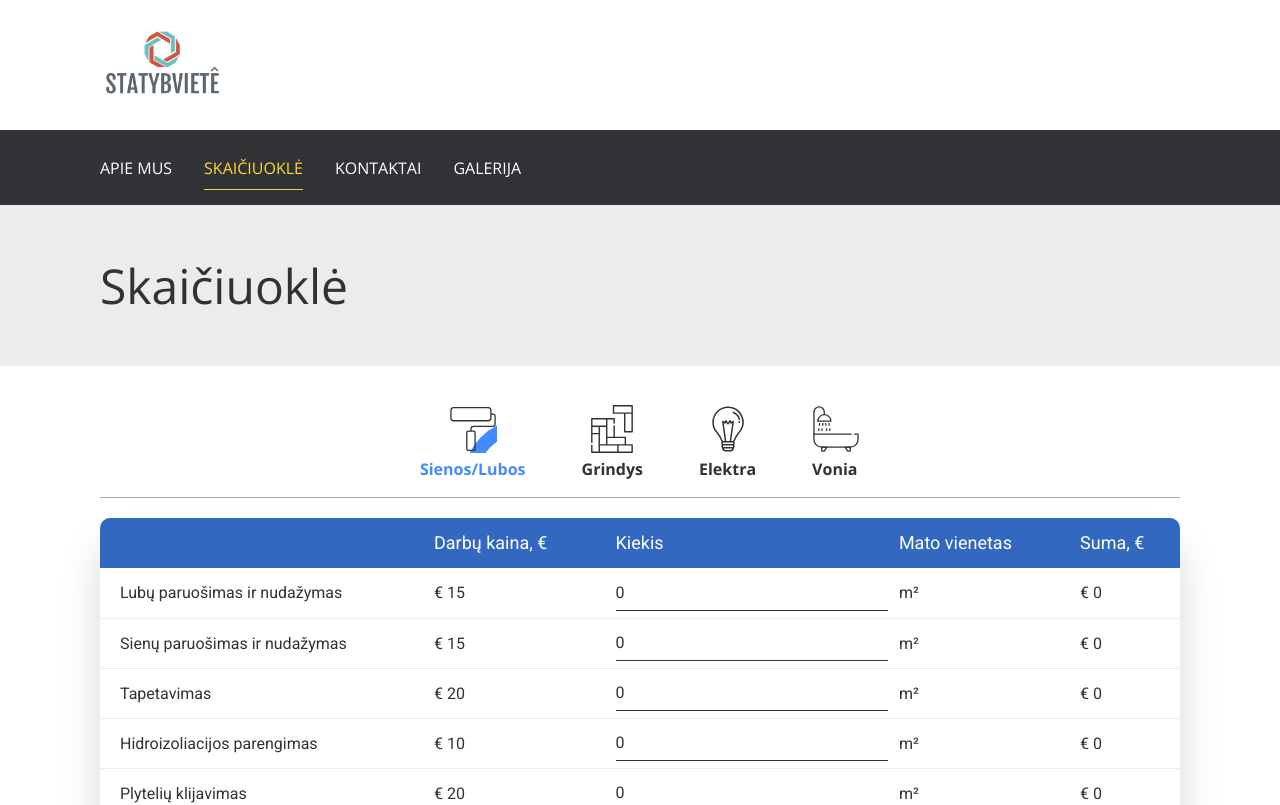
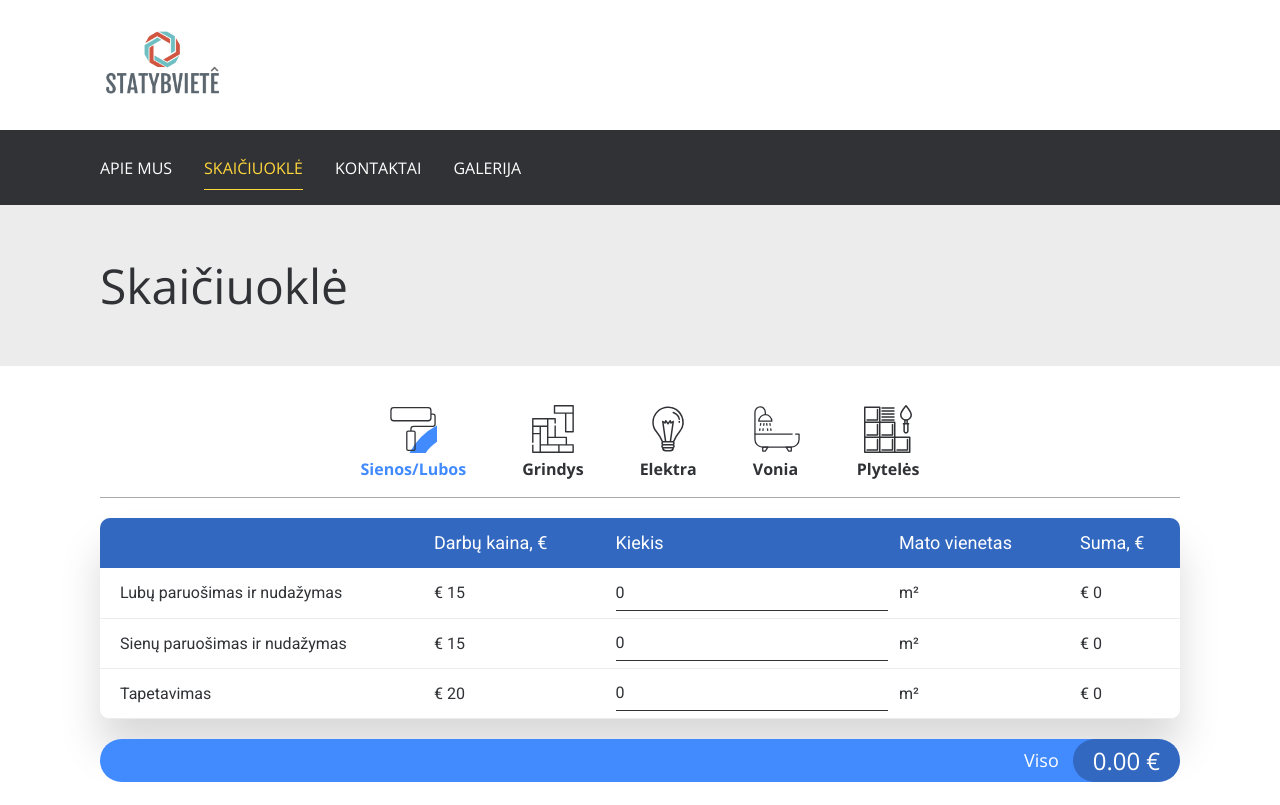
Before and after one commit to rokasandreikenas/Statybviete, a React (Create React App) app: page /skaiciuokle in a window 1280 px wide. Shown: the top 805 px of the page. Built offline with nearby package versions, Linux system fonts and the light colour scheme.

Commit message:
add tiles category

```diff
--- a/src/components/EstimateCalculator/EstimateCalculator.js
+++ b/src/components/EstimateCalculator/EstimateCalculator.js
@@ -7,6 +7,7 @@ import Electricity from "../../static/Electricity";
 import Flooring from "../../static/Flooring";
 import Walls from "../../static/Walls";
 import Bathroom from "../../static/Bathroom";
+import Tiles from "../../static/Tiles";
 import "./EstimateCalculator.scss";
 import EstimateTable from "./EstimateTable/EstimateTable";
 import TotalSumContainer from "../TotalSumContainer";
@@ -16,13 +17,43 @@ const EstimateCalculator = () => {
   const [flooringQuantity, setFlooringQuantity] = useState({});
   const [wallsQuantity, setWallsQuantity] = useState({});
   const [bathroomQuantity, setBathroomQuantity] = useState({});
+  const [tilesQuantity, setTilesQuantity] = useState({});
 
   useEffect(() => {
     setElectricityQuantity(createObjectOfInputs(Electricity));
     setFlooringQuantity(createObjectOfInputs(Flooring));
     setWallsQuantity(createObjectOfInputs(Walls));
     setBathroomQuantity(createObjectOfInputs(Bathroom));
+    setTilesQuantity(createObjectOfInputs(Tiles));
   }, []);
+
+  const tabPanel = [
+    {
+      list: Walls,
+      inputs: wallsQuantity,
+      inputHandler: setWallsQuantity,
+    },
+    {
+      list: Flooring,
+      inputs: flooringQuantity,
+      inputHandler: setFlooringQuantity,
+    },
+    {
+      list: Electricity,
+      inputs: electricityQuantity,
+      inputHandler: setElectricityQuantity,
+    },
+    {
+      list: Bathroom,
+      inputs: bathroomQuantity,
+      inputHandler: setBathroomQuantity,
+    },
+    {
+      list: Tiles,
+      inputs: tilesQuantity,
+      inputHandler: setTilesQuantity,
+    },
+  ];
 
   const createObjectOfInputs = (speciality) => {
     let objects = {};
@@ -53,12 +84,14 @@ const EstimateCalculator = () => {
   const flooringSum = specialityTotalSum(flooringQuantity, Flooring);
   const wallsSum = specialityTotalSum(wallsQuantity, Walls);
   const bathroomSum = specialityTotalSum(bathroomQuantity, Bathroom);
+  const tilesSum = specialityTotalSum(tilesQuantity, Tiles);
 
   const allSpecialitieSums = [
     electricitySum,
     flooringSum,
     wallsSum,
     bathroomSum,
+    tilesSum,
   ];
   const totalSum = () => allSpecialitieSums.reduce((a, b) => a + b, 0);
 
@@ -70,8 +103,7 @@ const EstimateCalculator = () => {
     <div className="container">
       <Tabs>
         <TabList>
-          {TabInfo &&
-            TabInfo.map((tab, index) => (
+          {TabInfo.map((tab, index) => (
             <Tab key={index}>
               <img src={tab.image} alt={tab.imageInfo} />
               {tab.name}
@@ -79,46 +111,19 @@ const EstimateCalculator = () => {
           ))}
         </TabList>
 
-        <TabPanel>
+        {tabPanel.map((tab, index) => {
+          return (
+            <TabPanel key={index}>
               <EstimateTable
-            list={Walls}
-            inputs={wallsQuantity}
+                list={tab.list}
+                inputs={tab.inputs}
                 handleChange={(e) =>
-              handleQuantityChange(wallsQuantity, setWallsQuantity, e)
+                  handleQuantityChange(tab.inputs, tab.inputHandler, e)
                 }
               />
             </TabPanel>
-        <TabPanel>
-          <EstimateTable
-            list={Flooring}
-            inputs={flooringQuantity}
-            handleChange={(e) =>
-              handleQuantityChange(flooringQuantity, setFlooringQuantity, e)
-            }
-          />
-        </TabPanel>
-        <TabPanel>
-          <EstimateTable
-            list={Electricity}
-            inputs={electricityQuantity}
-            handleChange={(e) =>
-              handleQuantityChange(
-                electricityQuantity,
-                setElectricityQuantity,
-                e
-              )
-            }
-          />
-        </TabPanel>
-        <TabPanel>
-          <EstimateTable
-            list={Bathroom}
-            inputs={bathroomQuantity}
-            handleChange={(e) =>
-              handleQuantityChange(bathroomQuantity, setBathroomQuantity, e)
-            }
-          />
-        </TabPanel>
+          );
+        })}
       </Tabs>
       <TotalSumContainer title="Viso" sumValue={totalSum()} />
     </div>
--- a/src/components/EstimateCalculator/EstimateCalculator.scss
+++ b/src/components/EstimateCalculator/EstimateCalculator.scss
@@ -44,8 +44,8 @@
   }
 }
 
-@include mobile {
+@include mobile-tablet {
   .react-tabs__tab {
-    padding: 8px 18px;
+    padding: 8px 16px;
   }
 }
--- a/src/static/TabInfo.js
+++ b/src/static/TabInfo.js
@@ -2,6 +2,7 @@ import PaintRoller from "../assets/paint-roller.svg";
 import Parquet from "../assets/parquet.svg";
 import LightBulb from "../assets/light-bulb.svg";
 import BathTub from "../assets/bathtub.svg";
+import Tiles from "../assets/tiles.svg";
 
 const TabInfo = [
   {
@@ -24,6 +25,11 @@ const TabInfo = [
     image: BathTub,
     imageInfo: "bath-tub",
   },
+  {
+    name: "Plytelės",
+    image: Tiles,
+    imageInfo: "tiles",
+  },
 ];
 
 export default TabInfo;
--- /dev/null
+++ b/src/static/Tiles.js
@@ -0,0 +1,22 @@
+const Tiles = [
+  {
+    title: "Hidroizoliacijos parengimas",
+    price: 10,
+    unit: "m²",
+    category: "tiles",
+  },
+  {
+    title: "Plytelių klijavimas",
+    price: 20,
+    unit: "m²",
+    category: "tiles",
+  },
+  {
+    title: "Mozaikos klijavimas",
+    price: 30,
+    unit: "m²",
+    category: "tiles",
+  },
+];
+
+export default Tiles;
--- a/src/static/Walls.js
+++ b/src/static/Walls.js
@@ -17,24 +17,6 @@ const Walls = [
     unit: "m²",
     category: "walls",
   },
-  {
-    title: "Hidroizoliacijos parengimas",
-    price: 10,
-    unit: "m²",
-    category: "walls",
-  },
-  {
-    title: "Plytelių klijavimas",
-    price: 20,
-    unit: "m²",
-    category: "walls",
-  },
-  {
-    title: "Mozaikos klijavimas",
-    price: 30,
-    unit: "m²",
-    category: "walls",
-  },
 ];
 
 export default Walls;
```
Also changed, not shown: src/assets/tiles.svg (added). Lines whose indentation alone changed are shown as unchanged.
